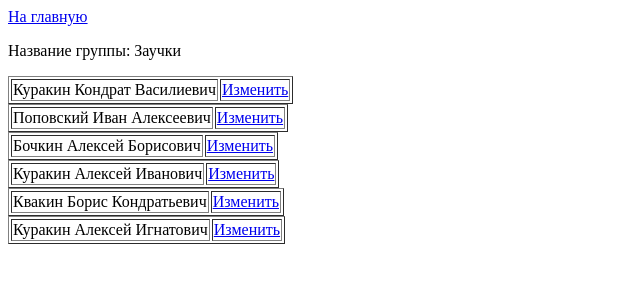
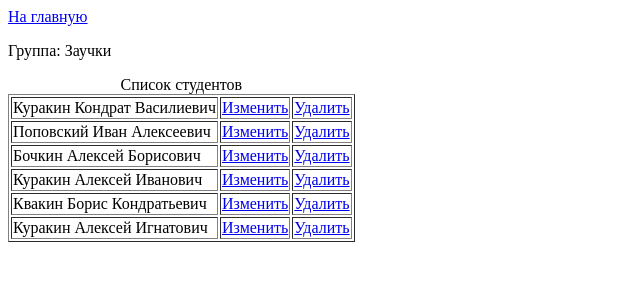
Before and after one commit to pinnokio/sk-test, a Django app: page /group/edit/1 in a window 1280 px wide. Shown: the top 300 px of the page, without its empty margins (0-640 px from the left). Run offline with Django 3.2, Linux system fonts and the light colour scheme; data comes from the database, SQL or seed files in the repository.

Commit message:
added delete action for student

```diff
--- a/students/faculty/models.py
+++ b/students/faculty/models.py
@@ -16,7 +16,7 @@ class Student(models.Model):
                               self.middle_name)
 
     class Meta:
-        verbose_name = u"Студента"
+        verbose_name = u"Студент"
         verbose_name_plural = u"Студенты"
 
 class Group(models.Model):
@@ -27,5 +27,5 @@ class Group(models.Model):
         return u"%s" % self.name
 
     class Meta:
-        verbose_name = u"Группу"
+        verbose_name = u"Группа"
         verbose_name_plural = u"Группы"
--- a/students/faculty/views.py
+++ b/students/faculty/views.py
@@ -26,3 +26,9 @@ class StudentUpdateView(UpdateView):
 
     def get_success_url(self):
         return reverse('group-details', args=(self.object.group.id,))
+
+class StudentDeleteView(DeleteView):
+    model = Student
+
+    def get_success_url(self):
+        return reverse('group-details', args=(self.object.group.id,))
--- a/students/students/urls.py
+++ b/students/students/urls.py
@@ -6,17 +6,13 @@ from faculty import views
 admin.autodiscover()
 
 urlpatterns = patterns('',
-    # Examples:
-    # url(r'^$', 'students.views.home', name='home'),
-    # url(r'^blog/', include('blog.urls')),
+    url(r'^$', views.GroupListView.as_view(), name='group-list'),
 
-    # url(r'^$', include('faculty.urls')),
-    url(r'^$', views.GroupListView.as_view(), name='group-list'),
-    # url(r'^group/', include('faculty.urls')),
-    # url(r'^student/', include('faculty.urls')),
     url(r'^group/edit/(?P<pk>\d+)$', views.GroupDetailsView.as_view(),
                                      name='group-details'),
     url(r'^student/edit/(?P<pk>\d+)$', views.StudentUpdateView.as_view(),
                                        name='student-edit'),
+    url(r'^student/delete/(?P<pk>\d+)$', views.StudentDeleteView.as_view(),
+                                       name='student-delete'),
     url(r'^admin/', include(admin.site.urls)),
 )
--- a/students/templates/faculty/group_details.html
+++ b/students/templates/faculty/group_details.html
@@ -1,7 +1,8 @@
 <a href="{% url 'group-list' %}">На главную</a>
-<p>Название группы: {{ group.name }}</p>
+<p>Группа: {{ group.name }}</p>
+	<table border="1">
+	<caption>Список студентов</caption>
 {% for student in group.student_set.all %}
-	<table border="1">
 	<tr>
 	<td>
 		{{student.last_name}} {{ student.first_name }} {{student.middle_name}}
@@ -9,6 +10,9 @@
 	<td>
 		<a href="{% url 'student-edit' student.id %}">Изменить</a>
 	</td>
+	<td>
+		<a href="{% url 'student-delete' student.id %}">Удалить</a>
+	</td>
 	</tr>
+{% endfor %}
 	</table>
-{% endfor %}
--- /dev/null
+++ b/students/templates/faculty/student_confirm_delete.html
@@ -0,0 +1,5 @@
+<form method="post">{% csrf_token %}
+    Подтвердите удаление студента
+    "{{ object.last_name }} {{ object.first_name }} {{ object.middle_name }}"
+    <input type="submit" value="Submit" />
+</form>
```
